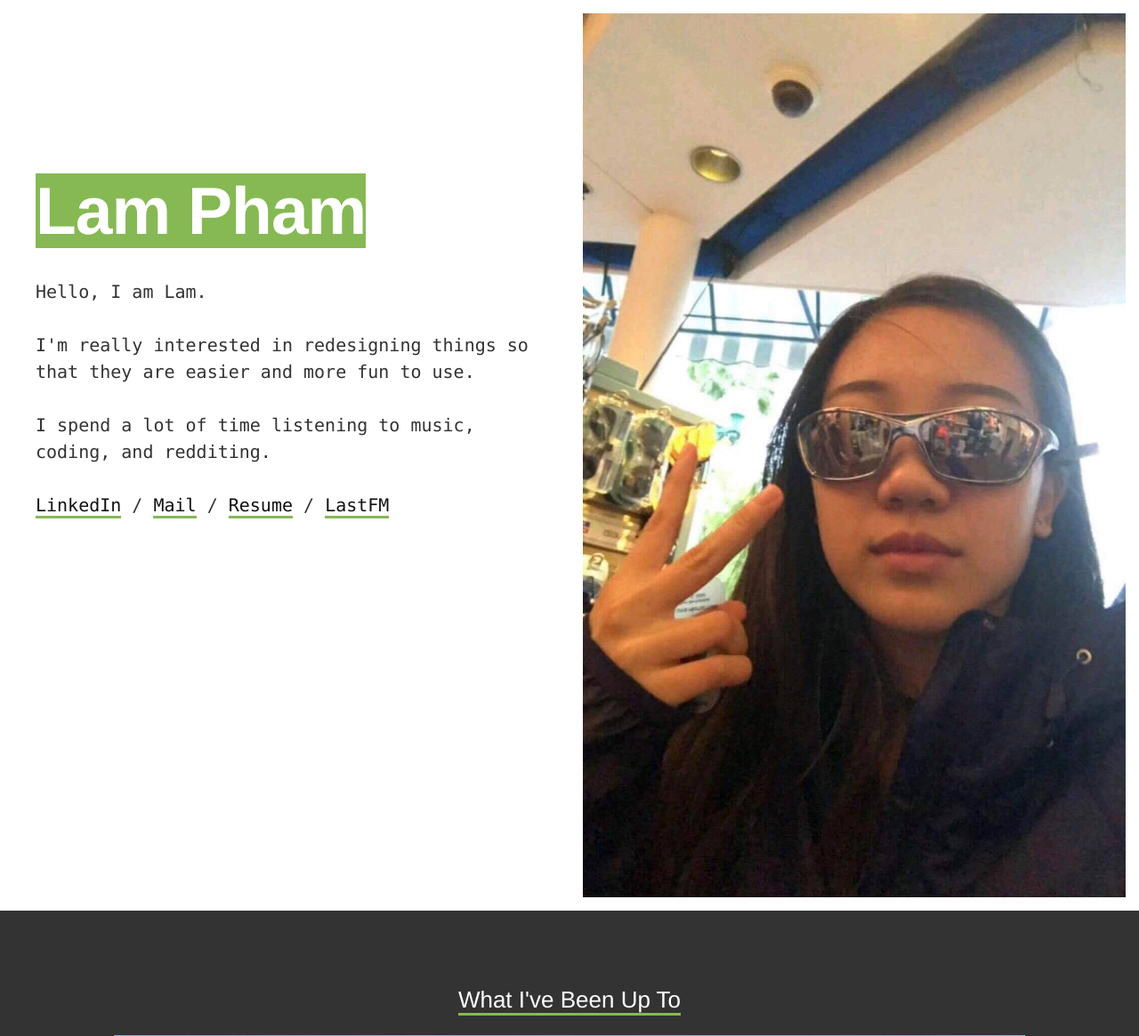
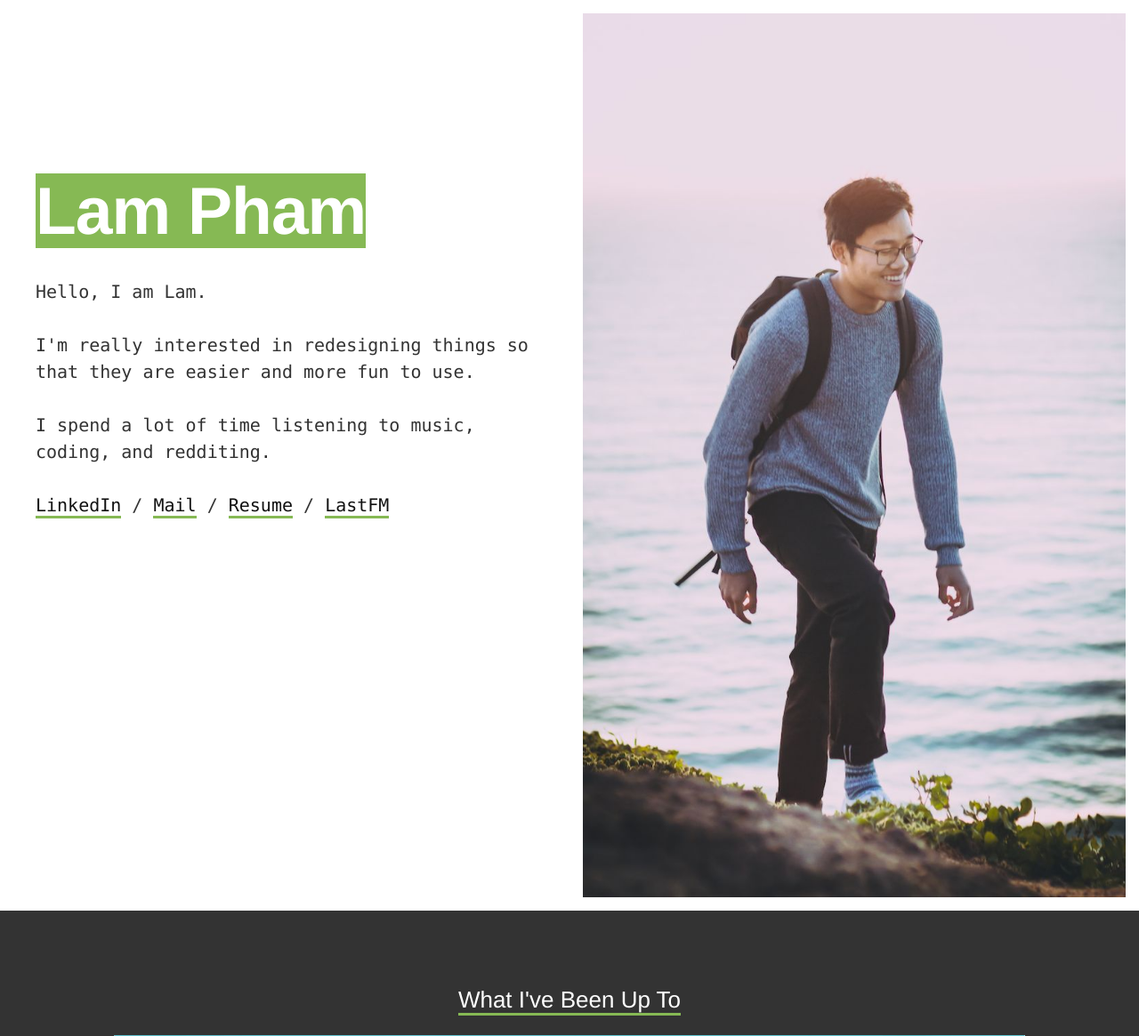
Before and after one commit to visdreamstate/visdreamstate.github.io, a PHP site: page / in a window 1280 px wide. Shown: the top 1165 px of the page at 89% size. Run offline with PHP 8.4, Linux system fonts and the light colour scheme.

Commit message:
fixed pic

```diff
--- a/assets/css/style.css
+++ b/assets/css/style.css
@@ -332,7 +332,7 @@ body {
       right: 0;
       top: 0;
       bottom: 0;
-      background-image: url("peace.jpg");
+      background-image: url("me.jpg");
       background-position: center top;
       background-size: cover;
       background-repeat: no-repeat; }
@@ -375,7 +375,7 @@ body {
         bottom: 0.75em;
         left: 0.75em;
         right: 0.75em;
-        background-image: url("peace.jpg");
+        background-image: url("me.jpg");
         background-size: cover; }
     #bio .intro {
       padding: 0 2em;
--- a/index.html
+++ b/index.html
@@ -26,7 +26,7 @@
           <p>Hello, I am Lam.</p>
           <p>I'm really interested in redesigning things so that they are easier and more fun to use.</p>
           <p>I spend a lot of time listening to music, coding, and redditing.</p>
-          <p><a href="https://www.linkedin.com/in/lamqpham">LinkedIn</a> / <a href="mailto:lamqpham101@gmail.com">Mail</a> / <a href="RESUME.pdf">Resume</a> / <a href="http://www.last.fm/user/Lameenator">LastFM</a></p>
+          <p><a href="https://www.linkedin.com/in/lamqpham">LinkedIn</a> / <a href="mailto:lamqpham101@gmail.com">Mail</a> / <a href="Resume LAM PHAM.pdf">Resume</a> / <a href="http://www.last.fm/user/Lameenator">LastFM</a></p>
 
         </div>
       </div>
```
Also changed, not shown: 2 other files.
